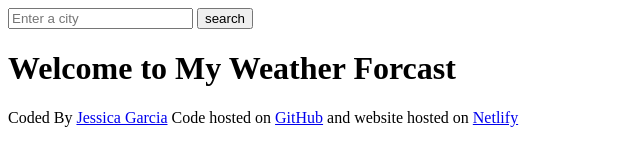
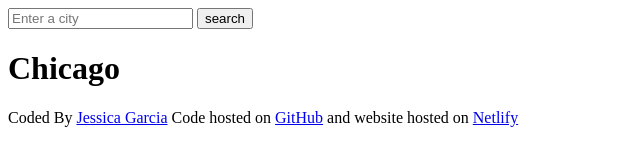
Before and after one commit to Comolacode/Jess-weather-app, a plain HTML site: page index.html in a window 1280 px wide. Shown: the whole page, without its empty margins (0-640 px from the left). Drawn offline with Linux system fonts and the light colour scheme.

Commit message:
updated H1

```diff
--- a/index.html
+++ b/index.html
@@ -13,7 +13,7 @@
         </form>
     </header>
     <main>
-    <h1> Welcome to My Weather Forcast</h1>
+    <h1> Chicago</h1>
     </main>
     <footer> Coded By
         <a href="https://github.com/Comolacode" target="_blank" >Jessica Garcia</a> Code hosted on
```
